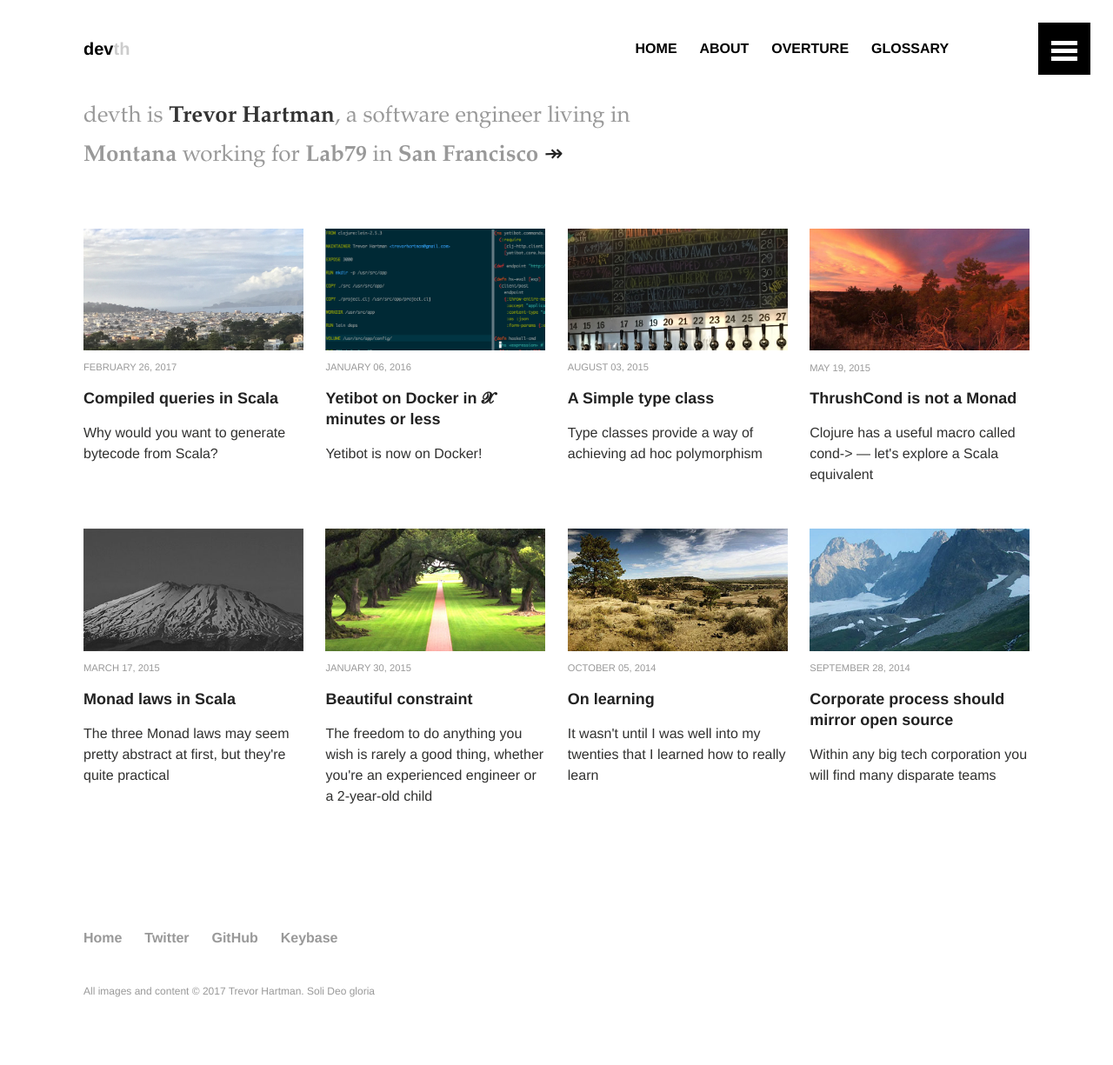
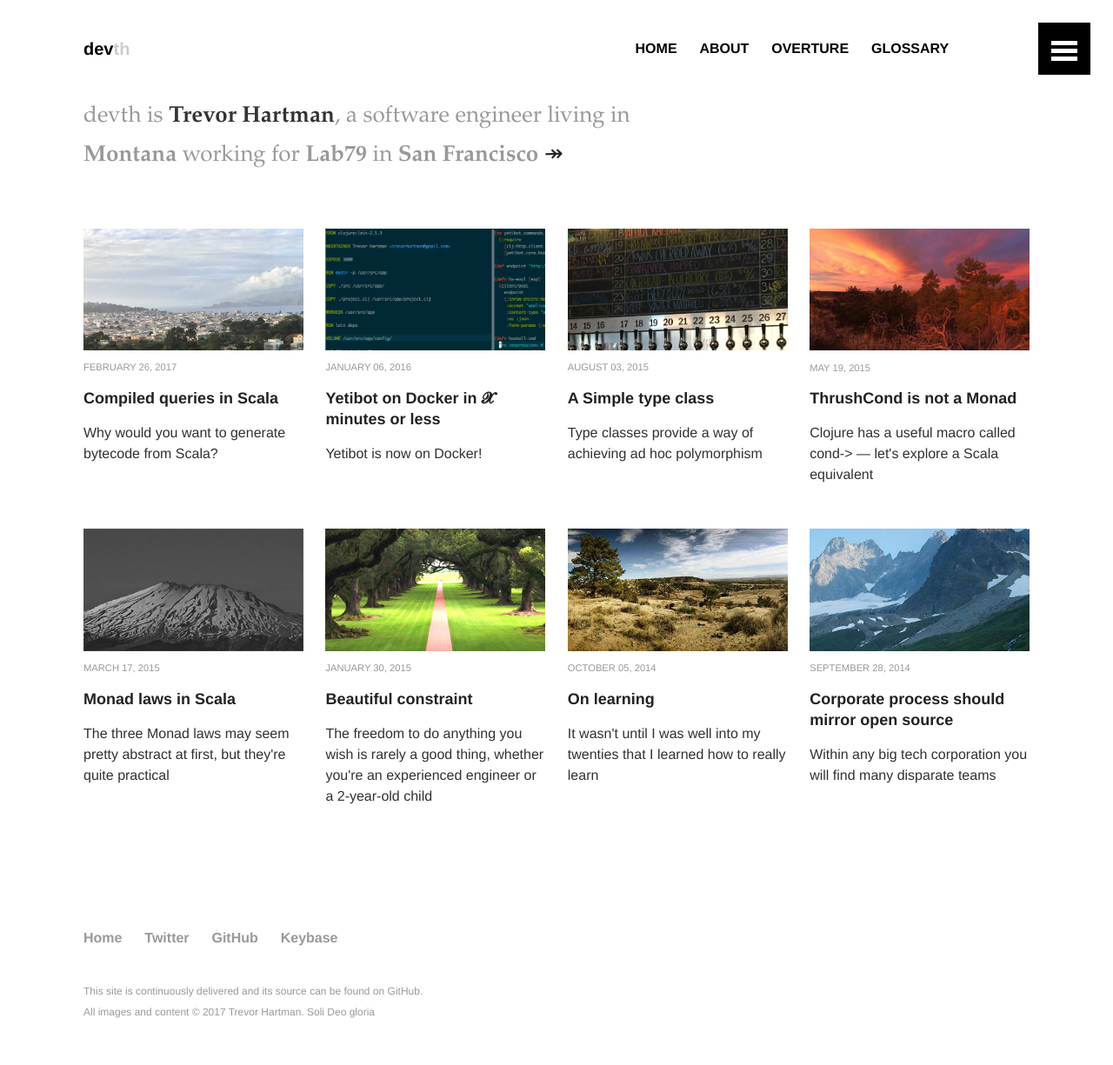
Before and after one commit to devth/devth.github.com, a Jekyll site: the page built from index.md, in a window 1280 px wide. Shown: the whole page at 87% size. Built offline with Jekyll 4.4.1, drawn with Linux system fonts in a browser that asks for light colours; before the commit the page ends 1201 px from its top, so only the background shows below that.

Commit message:
Add a link to the site source

```diff
--- a/_includes/footer.html
+++ b/_includes/footer.html
@@ -12,6 +12,9 @@
     </ul>
   </nav><!-- /.bottom-menu -->
   <p class="copyright">
+    This site is continuously delivered and its source can be found on
+    <a href="https://github.com/devth/devth.github.com">GitHub</a>.
+    <br />
     All images and content
     &#169; {{ site.time | date: '%Y' }}
     <a href="{{ site.url }}">Trevor Hartman</a>.
```
